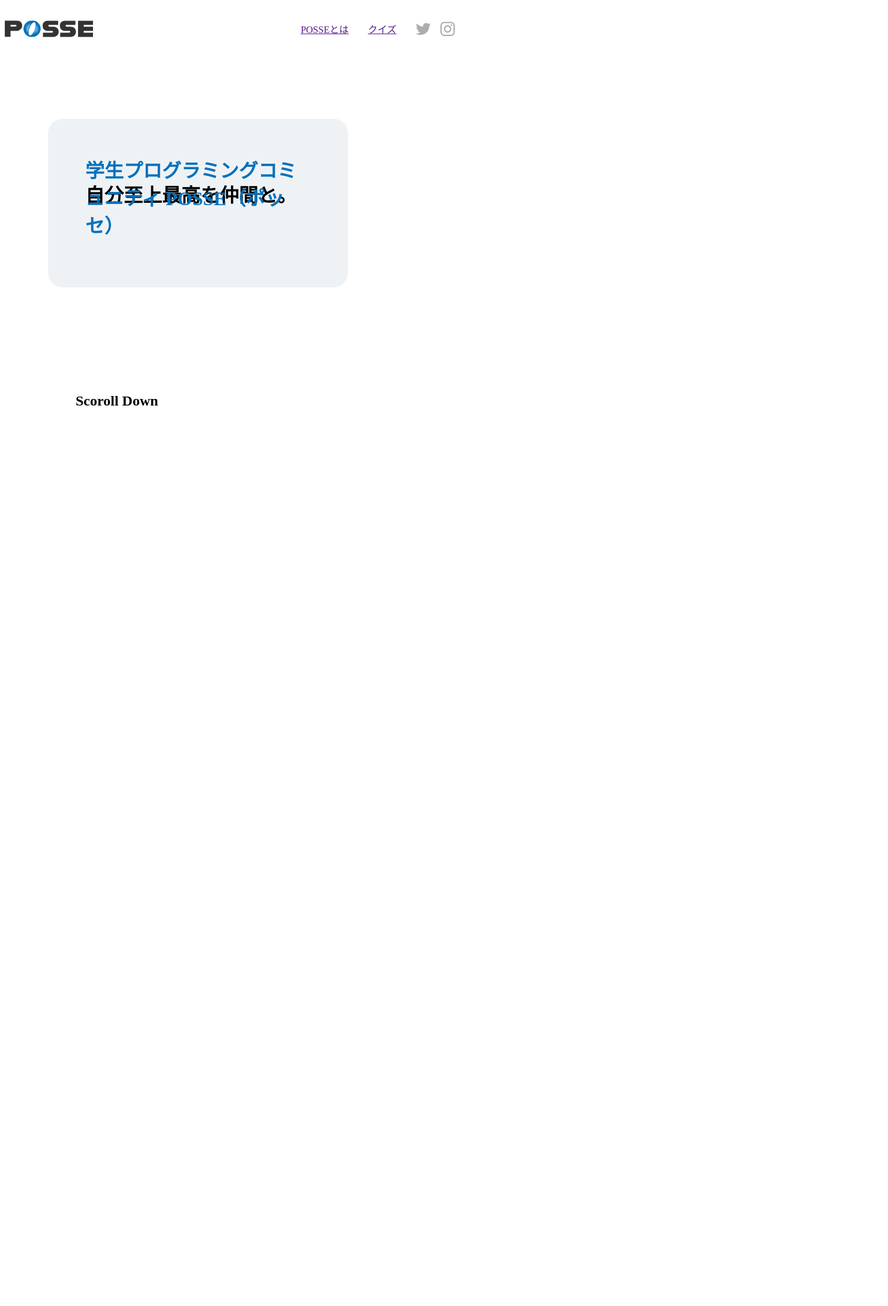
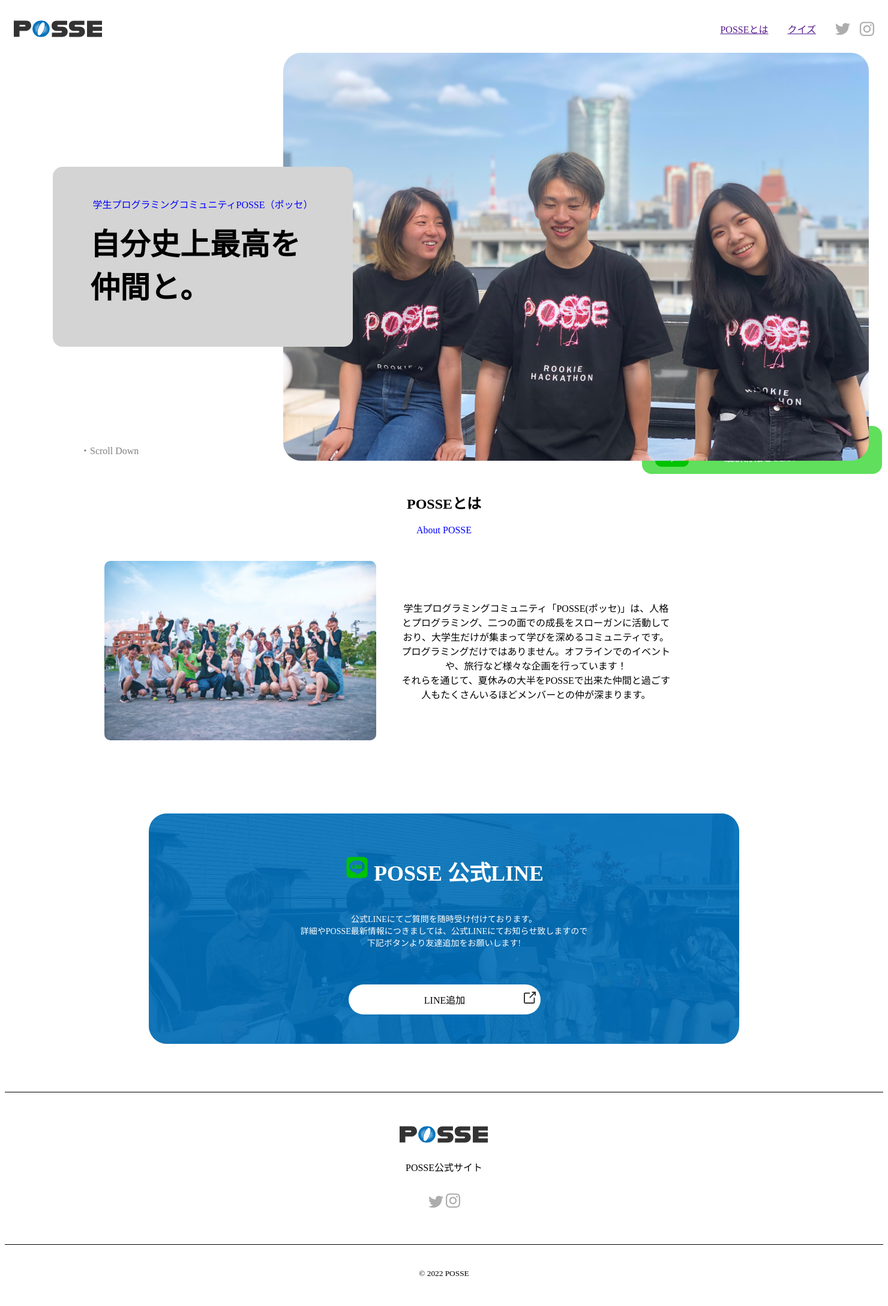
Before and after one commit to posse-ap/gen3.0-makocccccchan, a PHP site: page / in a window 1480 px wide. Shown: the whole page at 60% size. Before the commit the page ends 676 px from the top, so only its background shows below. Run offline with PHP 8.4, Linux system fonts and the light colour scheme.

Commit message:
ホームページとりあえず

```diff
--- a/index.html
+++ b/index.html
@@ -22,28 +22,65 @@
         <img src="instagram.svg" alt="instagram">
       </div>
     </div>
-    <!-- <div class="head">
-      <div class="A-headerIner">
-      <img src="logo.svg" alt="posse-logo">
+  </header>
+  <main>
+    <section class="hero">
+      <div class="container">
+        <div class="slogan ">
+          <div class="slogan-small main">学生プログラミングコミュニティPOSSE（ポッセ）</div>
+          <div class="slogan-big">自分史上最高を<br>仲間と。</div>
+        </div>
+        <img src="./img/img-hero.jpg" alt="" class="img-hero">
+        <div class="scroll">・Scroll Down<div>
       </div>
-      <div class="B-headerIner">
-      <nav class="toppage"><a href="">POSSEとは</a></nav>
-        <nav class="quiz"><a href="">クイズ</a></nav>
-        <img src="twitter.svg" alt="twitter">
-        <img src="instagram.svg" alt="instagram">
+    </section>
+    <section class="de">
+      <h2 class="de-theme-jn main">POSSEとは</h2>
+      <div class="de-theme-en main">About POSSE</div>
+      <div class="de-de main">
+        <img src="./img/img-about.jpg" alt="" class="de-de-left">
+        <div class="de-de-right">学生プログラミングコミュニティ「POSSE(ポッセ)」は、人格とプログラミング、二つの面での成長をスローガンに活動しており、大学生だけが集まって学びを深めるコミュニティです。
+          <br>
+          プログラミングだけではありません。オフラインでのイベントや、旅行など様々な企画を行っています！
+          <br>
+          それらを通じて、夏休みの大半をPOSSEで出来た仲間と過ごす人もたくさんいるほどメンバーとの仲が深まります。</div>
       </div>
+    </section>
+    <section class="line">
+      <div class="line-container">
+        <div class="line-inner">
+          <div class="line-theme">
+            <img src="./img/line.svg" alt="" class="line-icon">
+            <div class="line-theme-con">POSSE 公式LINE</div>
+          </div>
+          <p class="line-de">公式LINEにてご質問を随時受け付けております。<br>詳細やPOSSE最新情報につきましては、公式LINEにてお知らせ致しますので<br>下記ボタンより友達追加をお願いします!</p>
+          <a href="http://line.me/R/ti/p/@651htnqp?from=page" target="_blank" rel="noopener noreferrer" class="line-add">
+            <div class="line-add-de">LINE追加</div>
+            <img src="./img/icon/icon-link-dark.svg" alt="" class="line-add-share">
+          </a>
+        </div>
+      </div>
+    </section>
+  </main>
+  <footer>
+    <img src="logo.svg" alt="" class="footer-logo">
+    <div>POSSE公式サイト</div>
+    <div class="footer-sns">
+      <img src="twitter.svg" alt="">
+      <img src="instagram.svg" alt="">
     </div>
-  </header> -->
-  <main>
-    <div class="aaa"><h1>自分至上最高を仲間と。</h1></div>
-    <div class="aa"><h1>学生プログラミングコミュニティ POSSE（ポッセ）</h1></div>
-    <div class="a"></div>
-    <div class="no">
-      <h2>Scoroll Down</h2>
+  </footer>
+  <section>
+    <a href="https://line.me/R/ti/p/@651htnqp?from=page" target="_blank" rel="noopener noreferrer" class="line-fixed">
+      <img src="./img/line.svg" alt="" class="line-fixed-icon">
+      <div class="line-fixed-de">POSSE公式サイトで<br>最新情報をGET!</div>
+      <img src="./img/icon/icon-link-light.svg" alt="" class="line-fixed-share">
+    </a>
+  </section>
+  <section>
+    <div class="copywriter">
+      <small>&copy; 2022 POSSE</small>
     </div>
-    <div class="main-image"><img src="" alt="">
-    </div>
-  </main>
-  <footer></footer>
+  </section>
 </body>
 </html>
--- a/style.css
+++ b/style.css
@@ -1,59 +1,267 @@
-header{
-
+body{
+  position: relative;
 }
 
-.a{
-  background: #EFF2F5;
-  width: 500px;
-  height: 281px;
-  border-radius: 24px;
-  top: 198px;
-  left: 80px;
-  position: absolute;
-  z-index: 1;
-}
-.aaa{
-  text-size-adjust: 60px;
-  top: 279px;
-  left: 142px;
-  position: absolute;
-  z-index: 2;
 
-}
-
-.aa{
-  width: 376px;
-  height: 29px;
-  top: 238px;
-  left: 142px;
-  position: absolute;
-  z-index: 3;
-  color: #0071BC;
-  font-size: ;
-}
-
-.no{
-  position: absolute;
-  top: 635px;
-  left: 126px;
-}
 
 
 header{
   display: flex;
-  width: 1440px;
   height: 80px;
   justify-content: space-between;
   align-items: center;
+  padding:0px 15px ;
+  background-color: white;
 }
 
 .R-header{
   display: flex;
-  justify-content: space-between;
+  justify-content: space-around;
   gap: 32px;
+
 }
 
 .SNS{
   display: flex;
   gap: 16px;
 }
+
+.main{
+  text-align: center;
+}
+
+.hero{
+  height: 662px;
+  align-items: center;
+  padding-bottom: 50px;
+}
+
+.container{
+  display: flex;
+  height: 680px;
+  position: relative;
+}
+.slogan{
+  background-color: rgb(212, 212, 212);
+  border-radius: 16px;
+  width: 500px;
+  height: 300px;
+  align-self: center;
+  margin: 0 auto;
+  position: absolute;
+  z-index: 3;
+  display: inline-block;
+  left: 80px;
+}
+
+.img-hero{
+  z-index: 1;
+  border-radius: 30px;
+  left: 464px;
+  position: relative;
+  display: block;
+  height: 100%;
+  position: absolute;
+}
+
+
+.slogan-small{
+  color: blue;
+  padding-top: 50px;
+
+}
+
+.slogan-big{
+  font-weight: 900;
+  font-size: 50px;
+  padding-left: 62px;
+  padding-top: 15px;
+}
+
+.scroll{
+  color: grey;
+  bottom: 10px;
+  position: relative;
+  left: 126px;
+  top: 650px;
+  display: inline-block;
+}
+
+.de{
+  text-align: center;
+  padding: 0px 24px;
+  margin: 0 auto;
+}
+
+
+.de-theme-jp{
+  font-weight: bold;
+}
+
+.de-theme-en{
+  margin-top: 16px;
+  color: blue;
+  margin-bottom: 42px;
+}
+
+.de-de{
+  display: flex;
+  gap: 40px;
+  align-items: center;
+  padding-left: 10%;
+  padding-right: 10%;
+  margin-bottom: 42px;
+}
+
+.de-de-left{
+  border-radius: 10px;
+  width: 40%;
+}
+
+.de-de-right{
+  width: 40%;
+}
+
+.line{
+  padding-top: 80px;
+  padding-bottom: 80px;
+}
+
+.line-container{
+  width: 984px;
+  height: 384px;
+  background-image: url(./img/bg-line.jpg);
+  background-size: cover;
+  margin: 0 auto;
+  border-radius: 30px;
+  text-align: center;
+}
+
+.line-theme{
+  display: flex;
+  position: relative;
+  height: 65px;
+  padding-top: 70px;
+}
+
+.line-theme-con{
+  color: white;
+  display: block;
+  align-items: center;
+  position: absolute;
+  left: 375px;
+  font-weight: 700;
+  font-size: 36px;
+}
+
+.line-icon{
+  z-index: 1000;
+  height: 40px;
+  width: 40px;
+  display: block;
+  position: absolute;
+  left: 327px;
+}
+
+.line-de{
+  color: white;
+  font-size: 14px;
+  padding-top: 16px;
+  padding-bottom: 50px;
+  z-index: 1000;
+  position: absolute;
+  left: 50%;
+  transform: translateX(-50%);
+}
+
+.line-add{
+  background-color: white;
+  width: 320px;
+  height: 50px;
+  border-radius: 25px;
+  position: relative;
+  display: flex;
+  text-decoration: none;
+  top: 150px;
+  left: 333px
+}
+
+
+.line-add-de{
+  position: absolute;
+  color: black;
+  left: 50%;
+  top: 50%;
+  transform: translate(-50%,-50%);
+}
+
+.line-add-share{
+  right: 8px;
+  top: 12px;
+  position: absolute;
+}
+
+
+.line-inner::before{
+  background-color: rgba(0, 113, 188, 0.9);
+  height: 384px;
+  width: 984px;
+  content: "";
+  left: 50%;
+  transform: translateX(-50%);
+  position: absolute;
+  border-radius: 30px;
+}
+
+footer{
+  text-align: center;
+  padding: 56px 24px;
+  border-top: 1px solid #000;
+}
+
+.footer-logo{
+  padding-bottom: 24px;
+}
+
+.footer-sns{
+  align-items: center;
+  margin-top:32px ;
+}
+
+.line-fixed{
+  display: flex;
+  gap: 8px;
+  width: 400px;
+  height: 80px;
+  background-color:#5FDF5B ;
+  border-radius: 16px;
+  text-align: center;
+  justify-content: space-around;
+  position: fixed;
+  right: 10px;
+  bottom: 10px;
+  text-decoration: none;
+}
+
+.line-fixed-icon{
+  z-index: 1000;
+  padding: 8px;
+  background-color: aliceblue;
+  background: radial-gradient(white,#5FDF5B 50%);
+}
+
+.line-fixed-de{
+  align-self: center;
+  color: aliceblue;
+  font-weight: bold;
+}
+
+.line-fixed-share{
+  padding: 24px;
+}
+
+.copywriter{
+  text-align: center;
+  border-top: 1px solid black;
+  padding: 38px 24px;
+}
```
